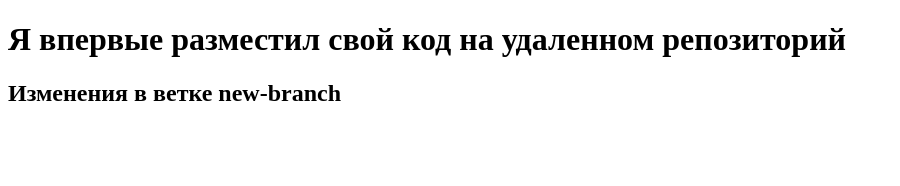
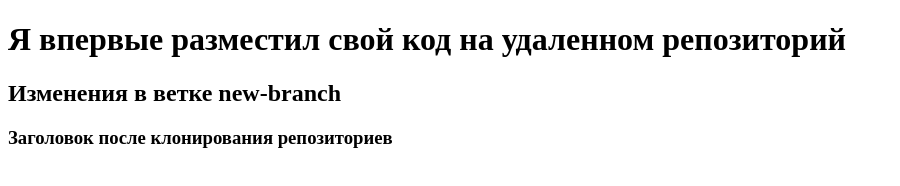
Before and after one commit to Evgeny121231/test_repo, a plain HTML site: page index.html in a window 1280 px wide. Shown: the whole page, without its empty margins (0-900 px from the left). Drawn offline with Linux system fonts and the light colour scheme.

Commit message:
add third title

```diff
--- a/index.html
+++ b/index.html
@@ -8,5 +8,6 @@
 <body>
     <h1>Я впервые разместил свой код на удаленном репозиторий</h1>
     <h2>Изменения в ветке new-branch</h2>
+    <h3>Заголовок после клонирования репозиториев</h3>
 </body>
 </html>
```
